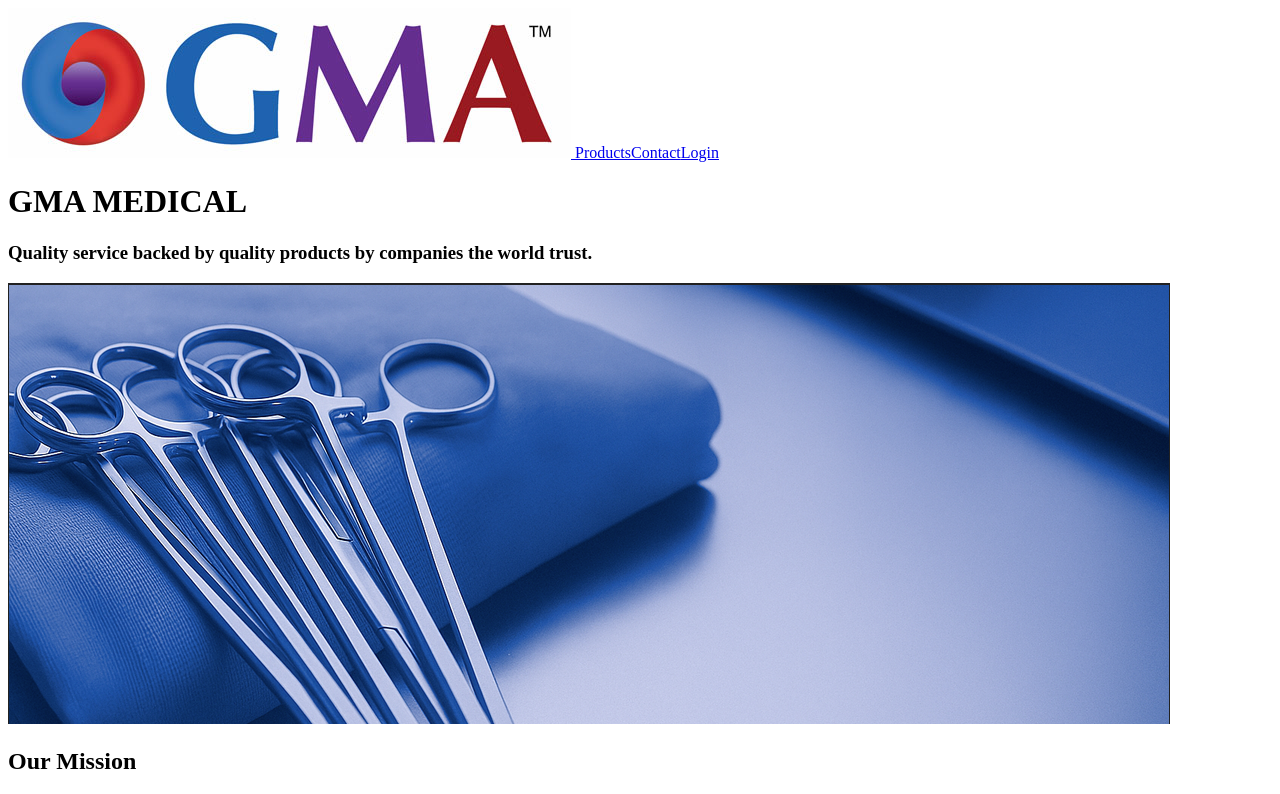
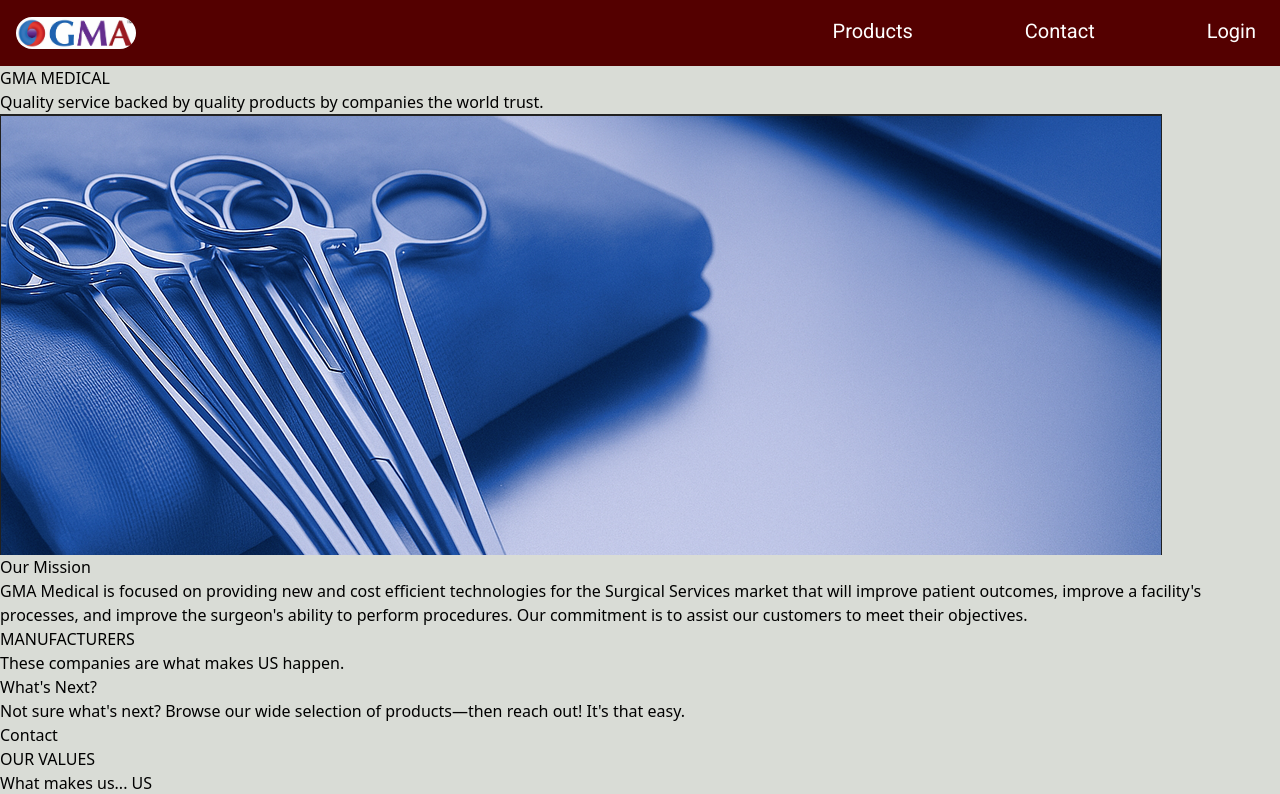
Before and after one commit to GMAMedical/GMAMedicalWebsite, a Next.js app: page / in a window 1280 px wide. Shown: the top 794 px of the page. Built offline with nearby package versions, Linux system fonts and the light colour scheme.

Commit message:
styles for nav bar

```diff
--- a/src/app/Components/Header.tsx
+++ b/src/app/Components/Header.tsx
@@ -1,13 +1,65 @@
+'use client';
+
 import Link from 'next/link';
-
+import { useState } from 'react';
 
 export default function Header() {
+
+    const [menuOpen, setMenuOpen] = useState(false);
+
     return (
-        <nav>
-            <Link href="/"> <img src="./Images/GMA-Logo-w-text.jpg" /> </Link>
-            <Link href="/Products">Products</Link>
-            <Link href="/Contact">Contact</Link>
-            <Link href="/Login">Login</Link>
+        <nav className='bg-gma-red relative px-4 py-4 flex justify-between items-center'>
+
+            {/* Logo */}
+            <Link href="/">
+                <img
+                    src="./Images/GMA-Logo-w-text.jpg"
+                    className='w-[100px] md:w-[120px] rounded-full'
+                    alt="GMA Logo"
+                />
+            </Link>
+
+            {/* Desktop Nav */}
+            <div className='hidden md:flex items-center space-x-12 lg:space-x-24 h-full'>
+                {["Products", "Contact", "Login"].map((text) => (
+                    <Link
+                        key={text}
+                        href={`/${text}`}
+                        className='relative font-roboto text-gma-text-white text-[18px] lg:text-[20px] px-2 pb-[4px]
+                            after:content-[""] after:absolute after:left-0 after:bottom-[-16px]
+                            after:h-[4px] after:w-0 after:bg-white
+                            after:transition-all after:duration-300
+                            hover:after:w-full'
+                    >
+                        {text}
+                    </Link>
+                ))}
+            </div>
+
+            {/* Hamburger Icon */}
+            <button
+                className='md:hidden text-white text-5xl focus:outline-none'
+                onClick={() => setMenuOpen(!menuOpen)}
+                aria-label="Toggle menu"
+            >
+                ☰
+            </button>
+
+            {/* Mobile Menu */}
+            {menuOpen && (
+                <div className='absolute top-full left-0 w-full bg-gma-red text-white flex flex-col items-start px-6 py-4 space-y-4 md:hidden z-10 shadow-lg'>
+                    {["Products", "Contact", "Login"].map((text) => (
+                        <Link
+                            key={text}
+                            href={`/${text}`}
+                            onClick={() => setMenuOpen(false)}
+                            className='text-[18px] font-roboto hover:underline underline-offset-4 decoration-white decoration-2'
+                        >
+                            {text}
+                        </Link>
+                    ))}
+                </div>
+            )}
         </nav>
     );
 }
--- /dev/null
+++ b/src/app/globals.css
@@ -0,0 +1,27 @@
+@font-face {
+    font-family: Roboto;
+    src: url(../app/assets/fonts/Roboto-Regular.ttf);
+}
+@font-face {
+    font-family: Roboto Condensed;
+    src: url(./assets/fonts/RobotoCondensed-Regular.ttf);
+}
+@import "tailwindcss";
+
+body {
+    background-color: #D9DCD6;
+    margin: 0;
+    padding: 0;
+}
+
+@theme {
+    --font-roboto: Roboto, "sans-serif";
+    --font-roboto-condensed: Roboto Condensed, "sans-serif";
+
+    --color-gma-red: #540000;
+    --color-gma-gray: #808080;
+    --color-gma-text-title: #000000;
+    --color-gma-text-p: #1C1D1E;
+    --color-gma-text-white: #FFFFFF;
+    --color-gma-blue: #2277D8;
+}
--- a/src/app/layout.tsx
+++ b/src/app/layout.tsx
@@ -1,4 +1,5 @@
 import type { Metadata } from 'next'
+import './globals.css';
 
 export const metadata: Metadata = {
   title: 'GMA Medical',
```
Also changed, not shown: src/app/assets/fonts/Roboto-Regular.ttf (added), src/app/assets/fonts/RobotoCondensed-Regular.ttf (added).
